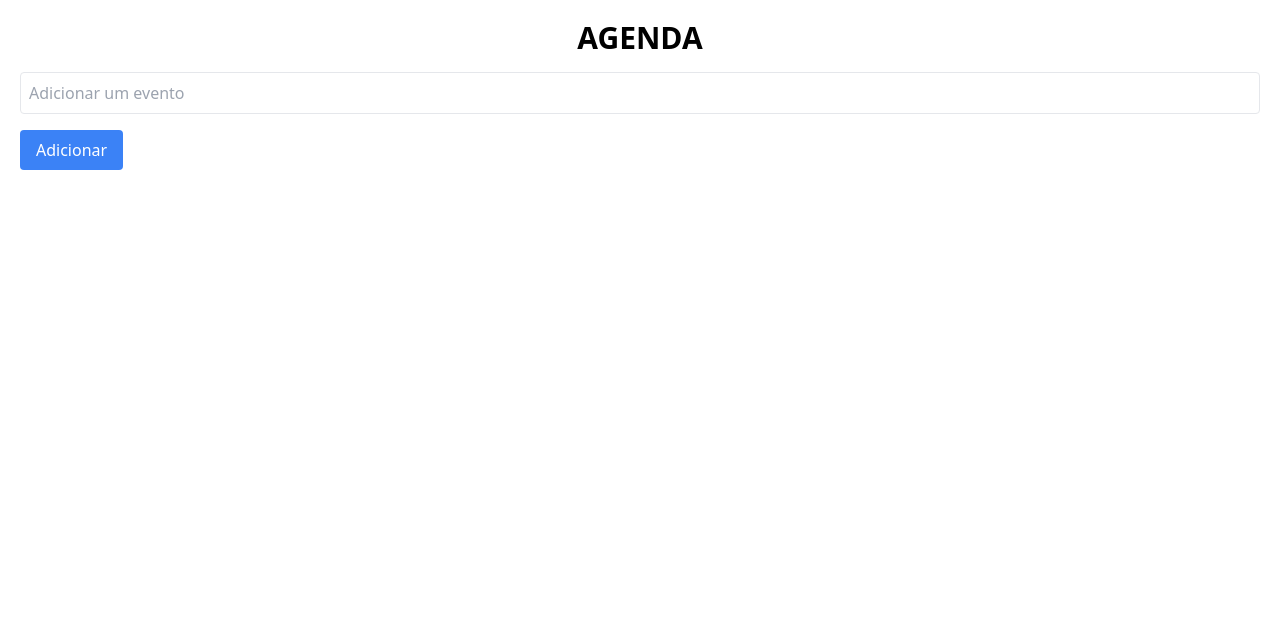
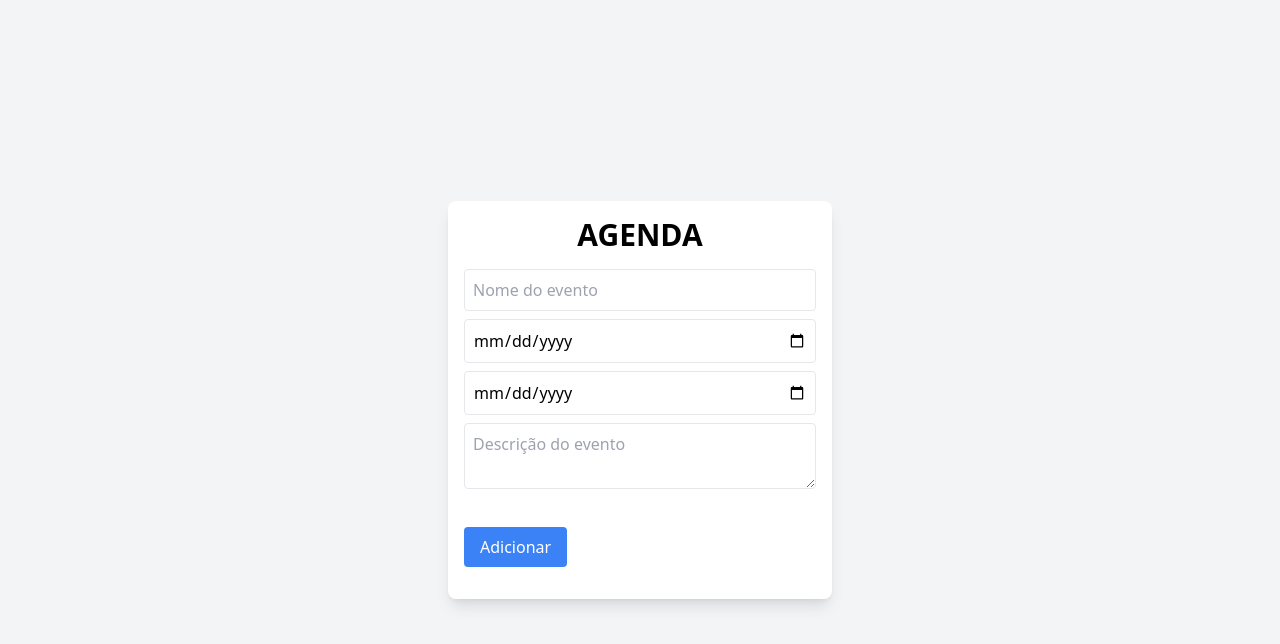
Before and after one commit to gualvss/Agenda, a React (Vite) app: page / in a window 1280 px wide. Shown: the top 644 px of the page. Built offline with nearby package versions, Linux system fonts and the light colour scheme.

Commit message:
Agenda-Test

```diff
--- a/src/Components/Agenda.jsx
+++ b/src/Components/Agenda.jsx
@@ -3,28 +3,65 @@ import React, { useState } from 'react';
 function Agenda() {
   const [events, setEvents] = useState([]);
   const [newEvent, setNewEvent] = useState('');
+  const [startDate, setStartDate] = useState('');
+  const [endDate, setEndDate] = useState('');
+  const [description, setDescription] = useState('');
 
   const handleAddEvent = () => {
-        if (newEvent.trim() !== '') {
-            setEvents([...events, newEvent]);
+    if (newEvent.trim() !== '' && startDate && endDate) {
+      const event = {
+        id: new Date().getTime(),
+        title: newEvent,
+        startDate,
+        endDate,
+        description,
+      };
+      setEvents([...events, event]);
       setNewEvent('');
+      setStartDate('');
+      setEndDate('');
+      setDescription('');
     }
   };
 
+  const handleDeleteEvent = (id) => {
+    setEvents(events.filter((event) => event.id !== id));
+  };
+
   return (
-        <div className="container mx-auto p-5">
-            <h1 className="text-3xl font-semibold mb-4 text-center">AGENDA</h1>
+    <div className="bg-gray-100 min-h-screen flex items-center justify-center">
+      <div className="bg-white rounded-lg shadow-lg p-4 w-96">
+        <h1 className="text-3xl font-bold mb-4 text-center">AGENDA</h1>
+        <div className="mb-4">
 
-            <div className="mb-4">
           <input
             type="text"
-                    className="w-full p-2 border rounded"
-                    placeholder="Adicionar um evento"
+            className="w-full p-2 border rounded mb-2"
+            placeholder="Nome do evento"
             value={newEvent}
             onChange={(e) => setNewEvent(e.target.value)}
           />
+
+          <input
+            type="date"
+            className="w-full p-2 border rounded mb-2"
+            value={startDate}
+            onChange={(e) => setStartDate(e.target.value)}
+          />
+
+          <input
+            type="date"
+            className="w-full p-2 border rounded mb-2"
+            value={endDate}
+            onChange={(e) => setEndDate(e.target.value)}
+          />
+          <textarea
+            className="w-full p-2 border rounded mb-4"
+            placeholder="Descrição do evento"
+            value={description}
+            onChange={(e) => setDescription(e.target.value)}
+          />
         </div>
-
         <button
           className="bg-blue-500 text-white px-4 py-2 rounded hover:underline"
           onClick={handleAddEvent}
@@ -33,19 +70,18 @@ function Agenda() {
         </button>
 
         <ul className="mt-4">
-                {events.map((event, index) => (
+          {events.map((event) => (
             <li
-                        key={index}
-                        className="bg-gray-100 p-2 rounded shadow mb-2 flex justify-between items-center"
+              key={event.id}
+              className="mb-4 p-4 border rounded bg-gray-200 relative"
             >
-                        <span>{event}</span>
+              <div className="font-bold">{event.title}</div>
+              <div>Data de Início: {event.startDate}</div>
+              <div>Data de Fim: {event.endDate}</div>
+              <div className="mt-2">Descrição: {event.description}</div>
               <button
-                            className="text-red-500 hover:underline"
-                            onClick={() => {
-                                const updatedEvents = [...events];
-                                updatedEvents.splice(index, 1);
-                                setEvents(updatedEvents);
-                            }}
+                className="absolute top-2 right-2 text-red-500 hover:underline"
+                onClick={() => handleDeleteEvent(event.id)}
               >
                 Excluir
               </button>
@@ -53,6 +89,7 @@ function Agenda() {
           ))}
         </ul>
       </div>
+    </div>
   );
 }
 
--- a/src/Components/Cabeçalho.jsx
+++ /dev/null
@@ -1,24 +0,0 @@
-import { AiOutlineBars } from "react-icons/ai";
-
-function Cabeçalho() {
-
-    return (
-
-        <div class="bg-gray-300 fixed w-full p-4 flex items-center justify-between">
-
-            <div class="text-orange-400 text-xl font-bold"> 24H Shop </div>
-            <div class="invisible tablet-large:visible space-x-4 text-sm flex flex-row">
-                <div class="text-black hover:underline">بلاگ</div>
-                <div class="text-black hover:underline">تماس با ما</div>
-                <div class="text-black hover:underline">صفحه اصلی</div>
-
-                <div class="visible tablet-large:hidden flex items-center">
-                <AiOutlineBars size={25}/>
-                </div>
-            </div>
-        </div >
-
-    )
-}
-
-export default Cabeçalho
```
Lines whose indentation alone changed are shown as unchanged.
